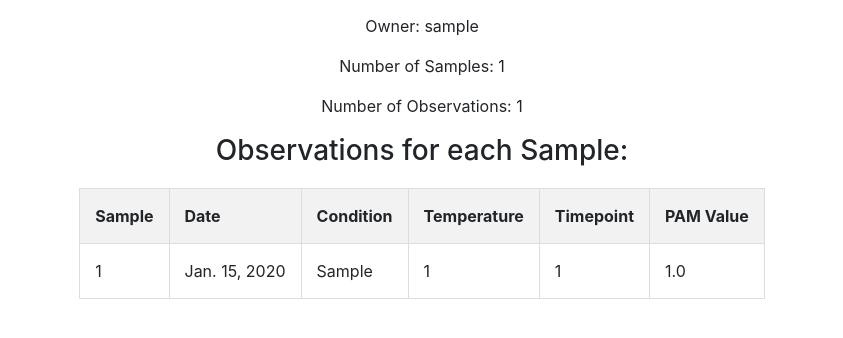
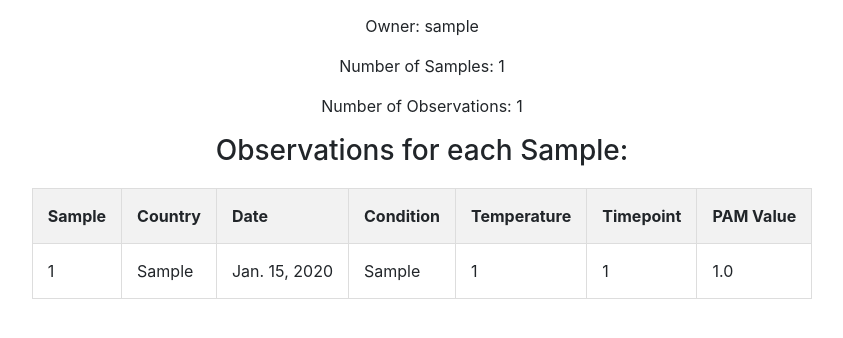
Before and after one commit to greenjune-ship-it/coral-future, a Django app: page /projects/projects/1/ in a window 1280 px wide. Shown: the part 190-528 px from the top of the page, without its empty margins (218-1061 px from the left). Run offline with Django 5.2, Linux system fonts and the light colour scheme; a user stored in the database is signed in; tables that the repository leaves empty hold one stand-in row (values such as "Sample post"); some libraries are stand-ins or nearby versions.

Commit message:
display observations

```diff
--- a/django_app/projects/templates/projects/project_detail.html
+++ b/django_app/projects/templates/projects/project_detail.html
@@ -48,6 +48,7 @@
         <thead>
             <tr>
                 <th>Sample</th>
+                <th>Country</th>
                 <th>Date</th>
                 <th>Condition</th>
                 <th>Temperature</th>
@@ -60,6 +61,7 @@
                 {% for observation in sample.observation_set.all %}
                     <tr>
                         <td>{{ sample.id }}</td>
+                        <td>{{ sample.country }}</td>
                         <td>{{ observation.observation_date }}</td>
                         <td>{{ observation.condition }}</td>
                         <td>{{ observation.temperature }}</td>
```
Also changed, not shown: django_app/projects/migrations/0004_remove_experiment_country_sample_country.py (added).
